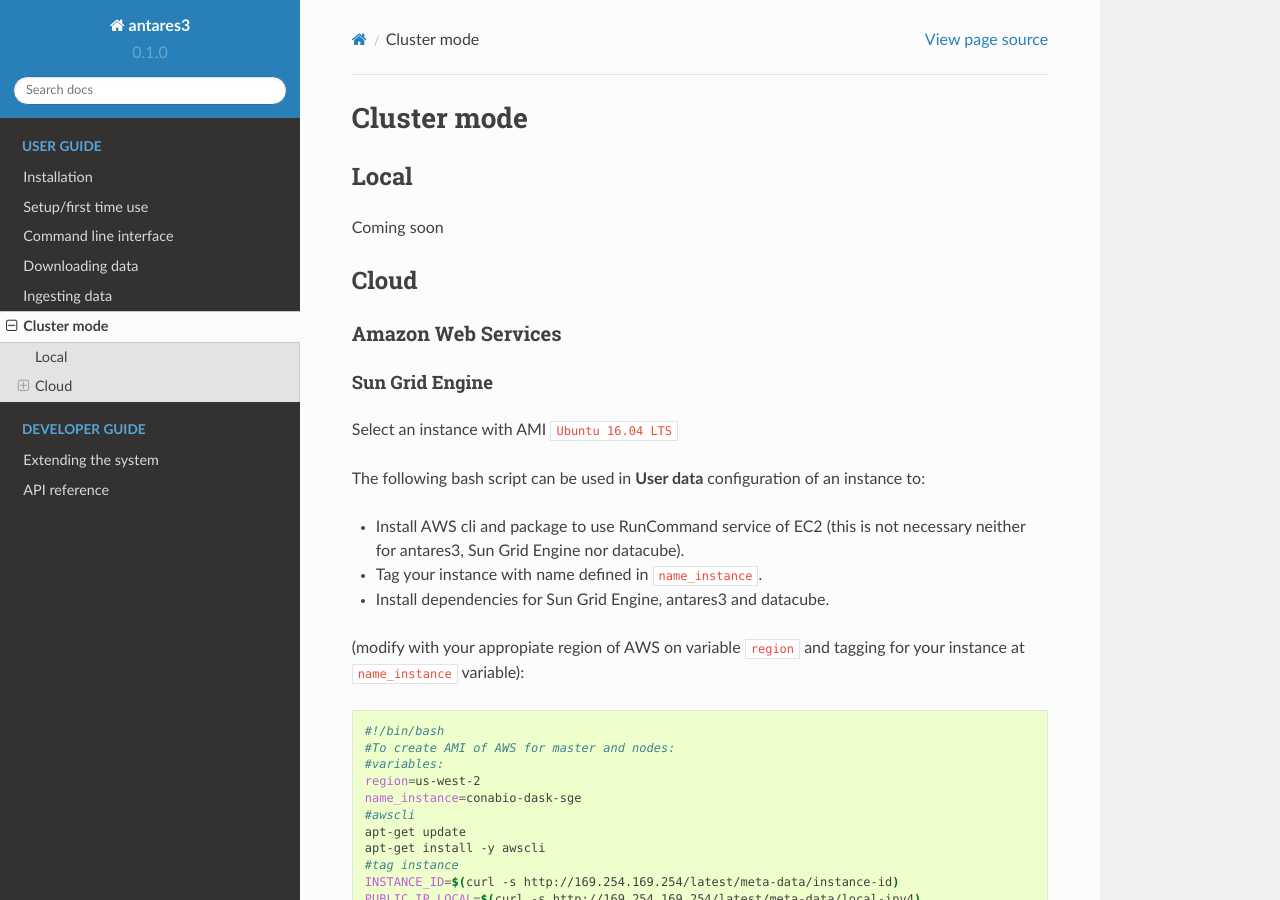
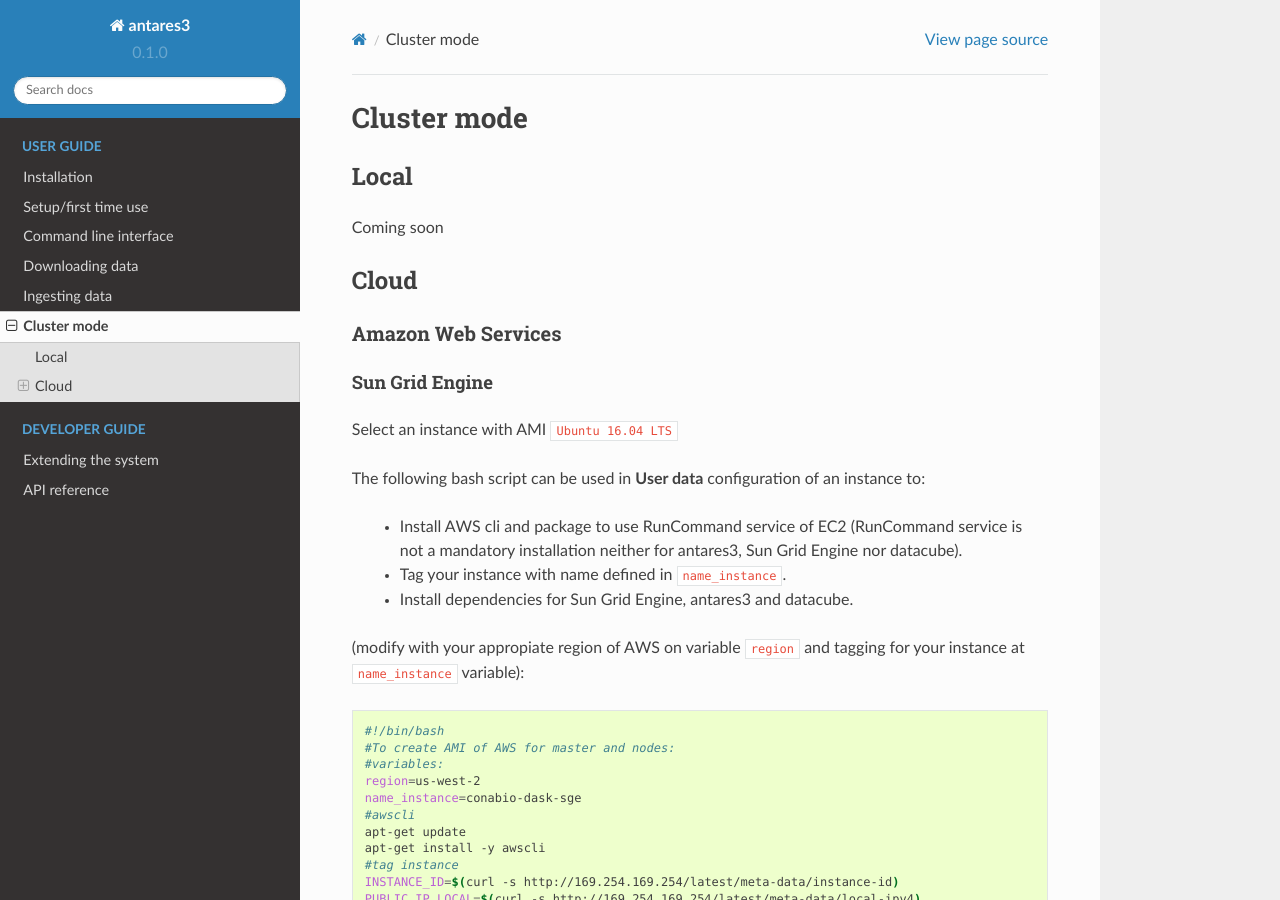
Before and after one commit to CONABIO/antares3, a Sphinx documentation site: the page built from docs/cluster.rst, in a window 1280 px wide and 900 px high. Built offline with Sphinx 7.4.7 and the Read the Docs theme 2.0.0, drawn with Linux system fonts in a browser that asks for light colours.

Commit message:
adding more information for bash script

```diff
--- a/docs/cluster.rst
+++ b/docs/cluster.rst
@@ -23,9 +23,9 @@ Select an instance with AMI ``Ubuntu 16.04 LTS``
 
 The following bash script can be used in **User data** configuration of an instance to:
 
-* Install AWS cli and package to use RunCommand service of EC2 (this is not necessary neither for antares3, Sun Grid Engine nor datacube).
-* Tag your instance with name defined in ``name_instance``.
-* Install dependencies for Sun Grid Engine, antares3 and datacube.
+	* Install AWS cli and package to use RunCommand service of EC2 (RunCommand service is not a mandatory installation neither for antares3, Sun Grid Engine nor datacube).
+	* Tag your instance with name defined in ``name_instance``.
+	* Install dependencies for Sun Grid Engine, antares3 and datacube.
 
 
 (modify with your appropiate region of AWS on variable ``region`` and tagging for your instance at ``name_instance`` variable):
```
